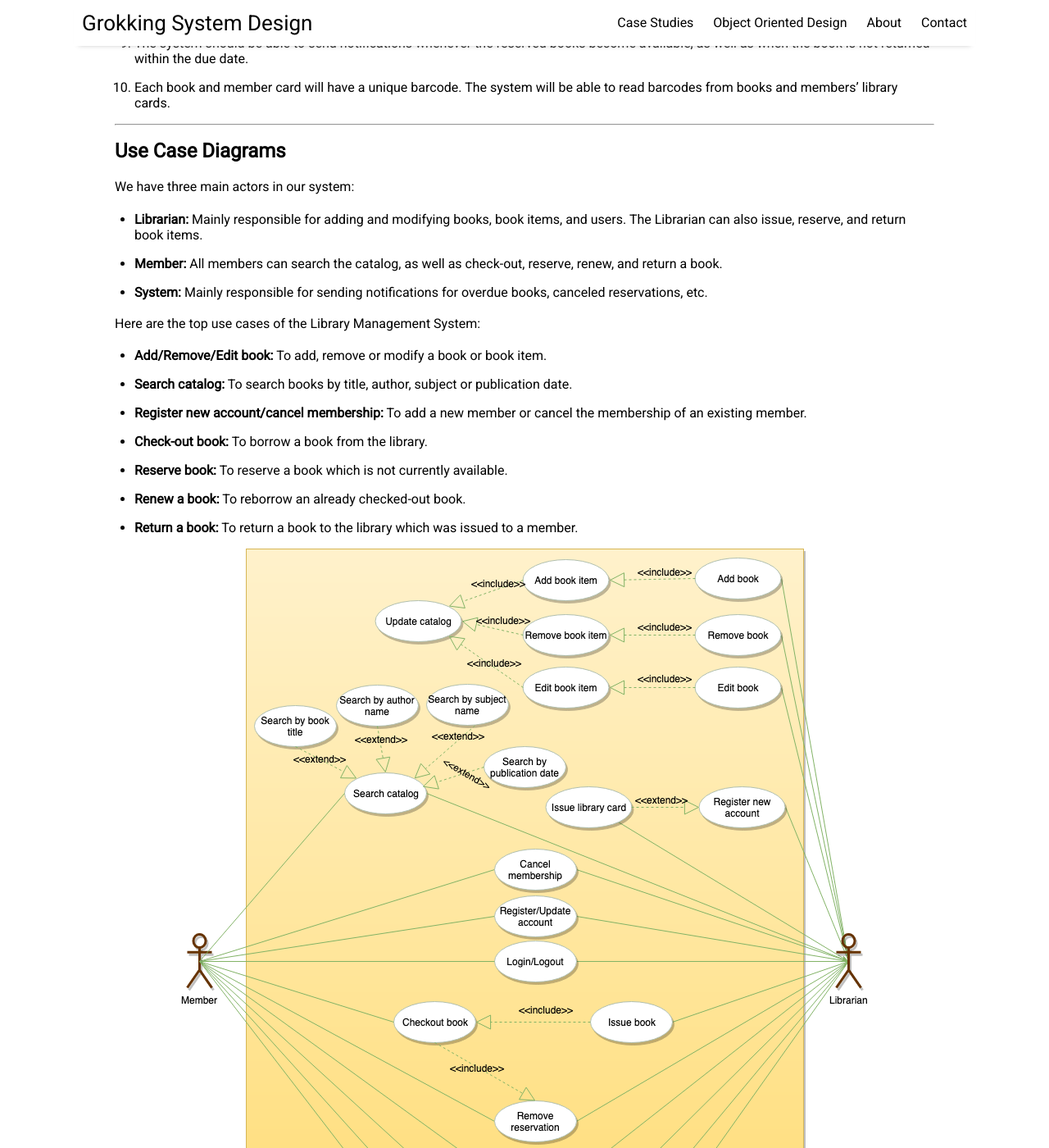
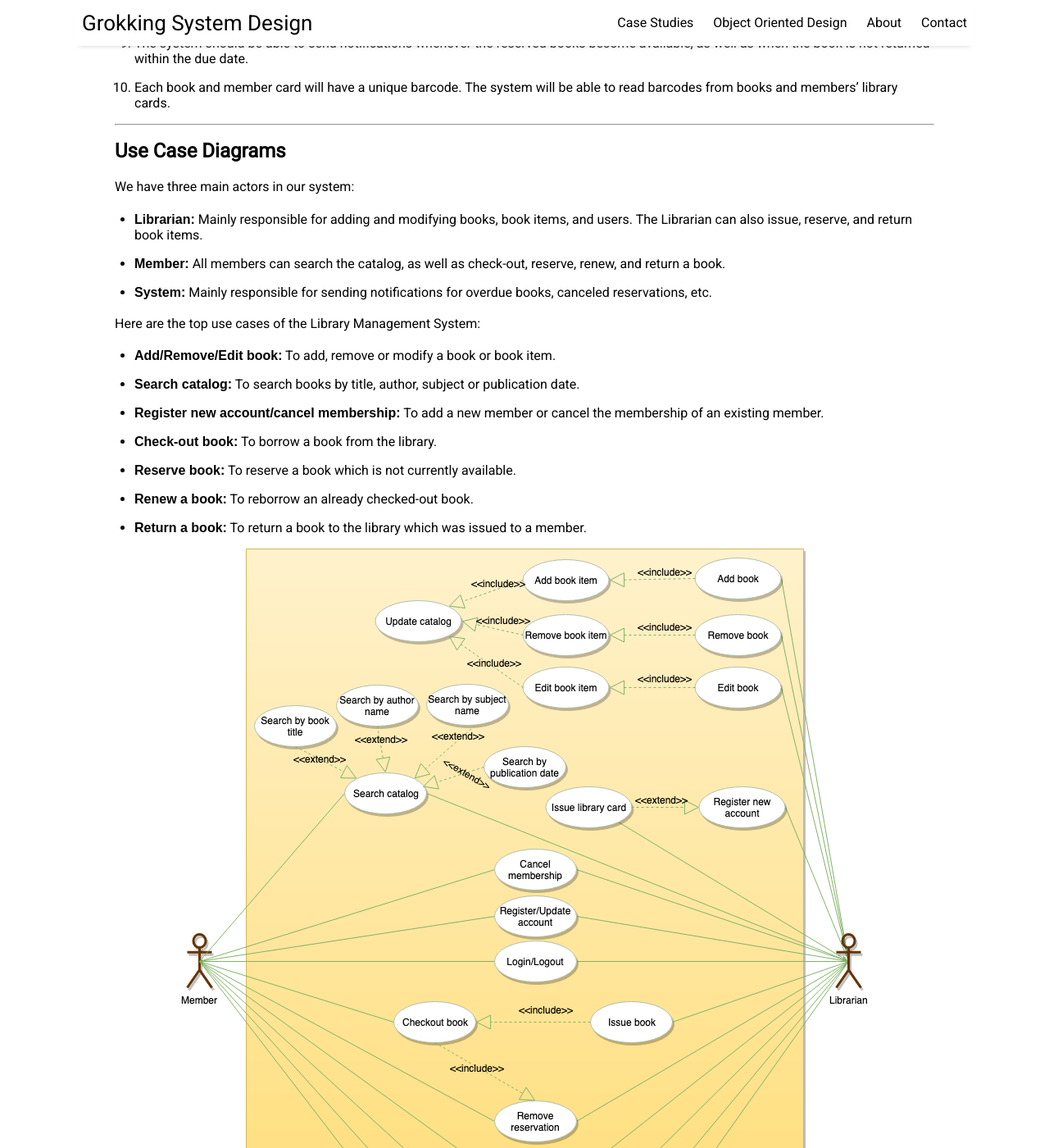
Before and after one commit to rajat19/system-design, a Jekyll site: the page built from _posts/2020-10-15-library-management-system.md, in a window 1280 px wide and 1400 px high, scrolled down 1001 px. Shown: the whole window at 82% size. Built offline with Jekyll 4.4.1, drawn with Linux system fonts in a browser that asks for light colours; nearby versions of some CDN libraries.

Commit message:
fix strong css

```diff
--- a/assets/css/_sass/_post.scss
+++ b/assets/css/_sass/_post.scss
@@ -107,3 +107,7 @@
 article img {
   max-width: 100% !important;
 }
+
+article strong {
+  font-family: sans-serif;
+}
```
